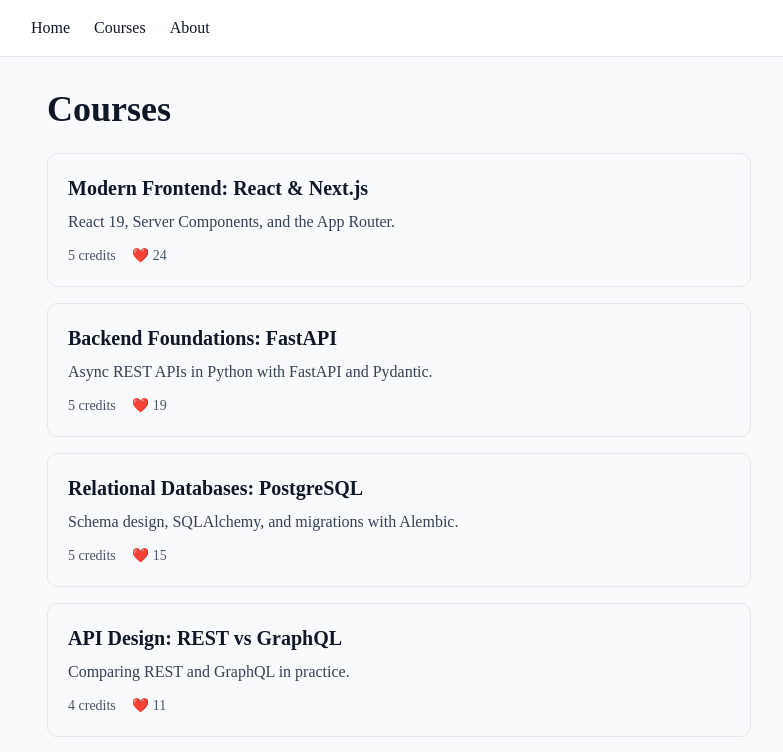
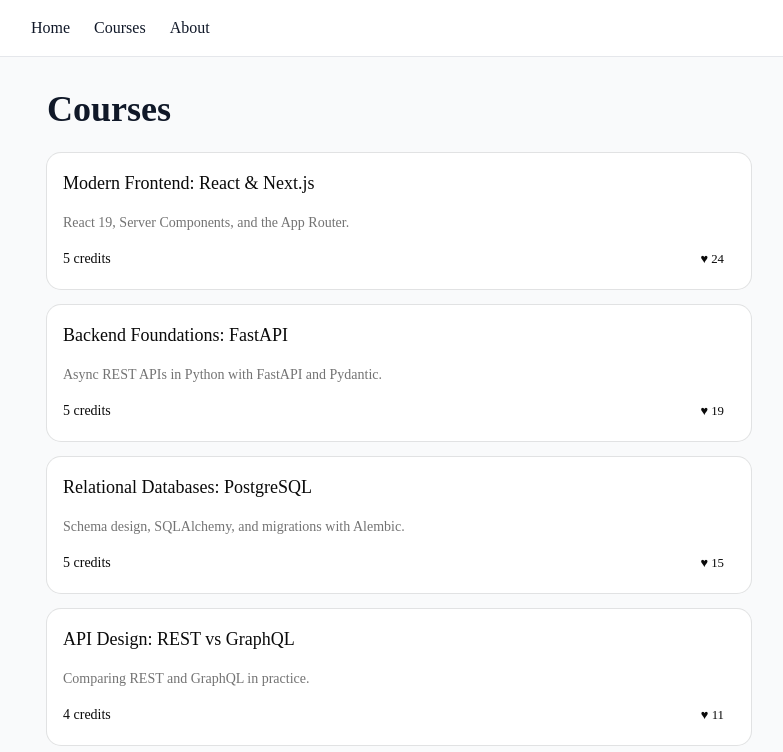
Before and after one commit to janele9/awt-lab02-arystambayeva, a Next.js app: page /courses in a window 1280 px wide. Shown: the top 752 px of the page, without its empty margins (241-1024 px from the left). Built offline with nearby package versions, Linux system fonts and the light colour scheme.

Commit message:
refactor(components): rewrite CourseCard and LikeButton with shadcn/ui Button and Card

```diff
--- a/components/CourseCard.tsx
+++ b/components/CourseCard.tsx
@@ -1,4 +1,6 @@
 import Link from "next/link";
+import { Card, CardContent, CardHeader, CardTitle } from "@/components/ui/card";
+import { Button } from "@/components/ui/button";
 
 type CourseCardProps = {
   id: string;
@@ -16,16 +18,23 @@
   likes,
 }: CourseCardProps) {
   return (
-    <Link
-      href={`/courses/${id}`}
-      className="block rounded-lg border border-gray-200 p-5 hover:shadow-md transition"
-    >
-      <h2 className="text-xl font-semibold mb-2">{title}</h2>
-      <p className="text-gray-700 mb-3">{description}</p>
-      <div className="flex items-center gap-4 text-sm text-gray-600">
-        <span>{credits} credits</span>
-        <span>❤️ {likes}</span>
-      </div>
+    <Link href={`/courses/${id}`} className="block">
+      <Card className="hover:shadow-md hover:border-blue-300 dark:hover:border-blue-700 transition h-full">
+        <CardHeader>
+          <CardTitle className="text-lg">{title}</CardTitle>
+        </CardHeader>
+        <CardContent className="flex flex-col gap-3">
+          <p className="text-sm text-muted-foreground line-clamp-3">
+            {description}
+          </p>
+          <div className="flex items-center justify-between mt-auto">
+            <span className="text-sm font-medium">{credits} credits</span>
+            <Button variant="ghost" size="sm">
+              ♥ {likes}
+            </Button>
+          </div>
+        </CardContent>
+      </Card>
     </Link>
   );
 }
--- a/components/LikeButton.tsx
+++ b/components/LikeButton.tsx
@@ -1,6 +1,7 @@
-'use client';
+"use client";
 
 import { useState } from "react";
+import { Button } from "@/components/ui/button";
 
 type LikeButtonProps = {
   initialLikes: number;
@@ -10,11 +11,13 @@
   const [likes, setLikes] = useState<number>(initialLikes);
 
   return (
-    <button
+    <Button
+      variant="ghost"
+      size="sm"
       onClick={() => setLikes(likes + 1)}
-      className="inline-flex items-center gap-2 rounded bg-pink-600 px-4 py-2 text-white hover:bg-pink-700"
+      className="gap-2"
     >
-      ❤️ {likes}
-    </button>
+      ♥ {likes}
+    </Button>
   );
 }
```
